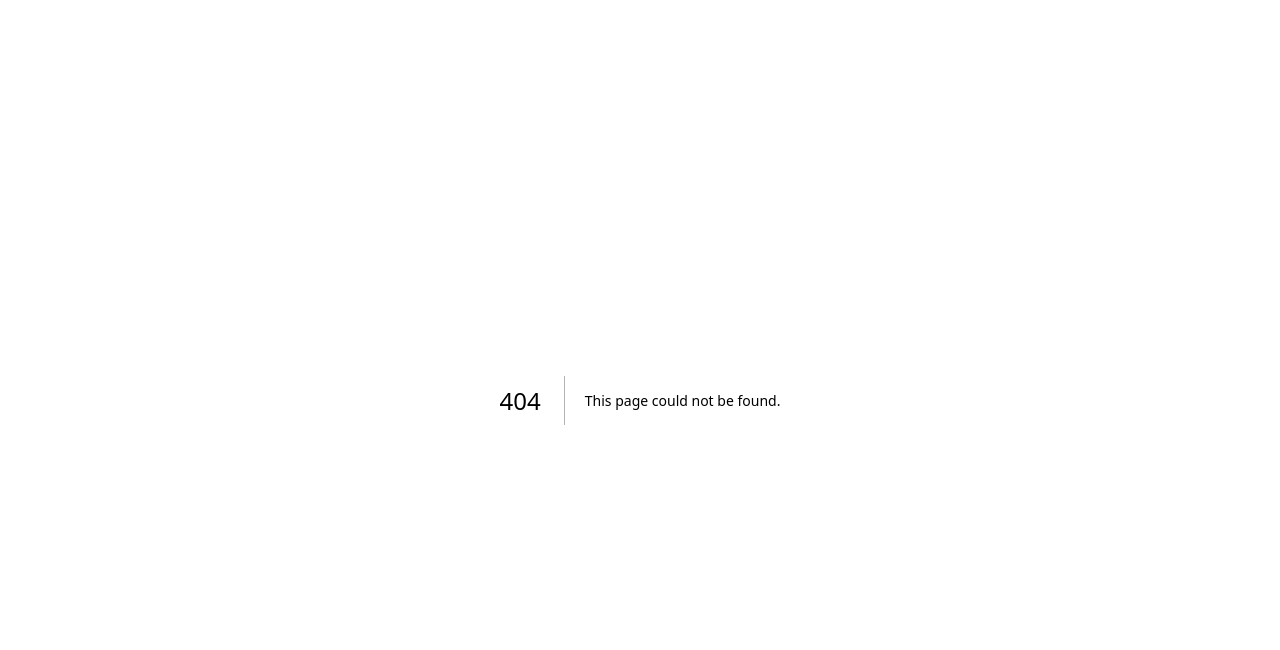
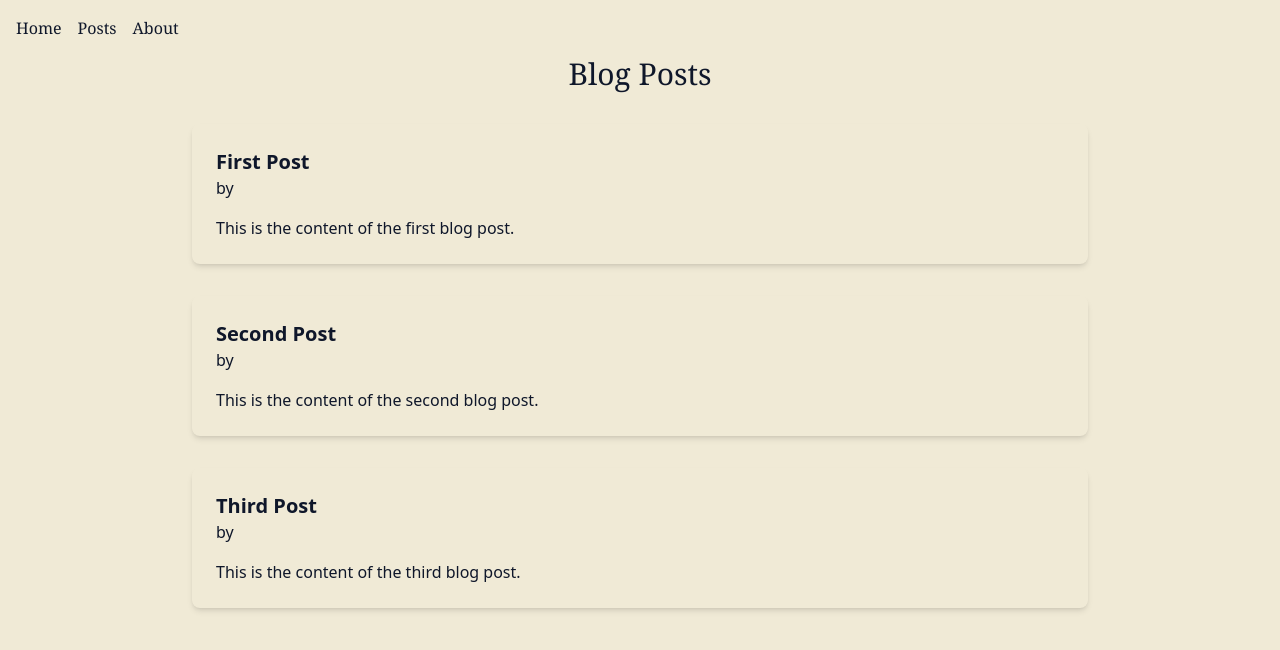
Before and after one commit to lannyducas/blog, a Next.js app: page /posts in a window 1280 px wide. Before the commit this address had no page. Shown: the top 650 px of the page. Built offline with nearby package versions, Linux system fonts and the light colour scheme.

Commit message:
added blogposts route and page, css changes to titles

```diff
--- a/src/app/about/page.tsx
+++ b/src/app/about/page.tsx
@@ -1,8 +1,7 @@
 import React from 'react';
 import Image from 'next/image';
-// import profilePic from '../../public/me.jpg';
 import Head from 'next/head';
-import Header from '../../components/Header'; // Import the Header component
+import Header from '@/components/Header'; // Import the Header component
 
 const About: React.FC = () => {
   return (
@@ -13,10 +12,10 @@ const About: React.FC = () => {
         <link rel="icon" href="/favicon.ico" />
       </Head>
 
-      <Header /> {/* Use the Header component */}
+      <Header />
 
-      <main className="flex-grow container mx-auto p-4 md:p-8">
-        <h1 className="text-4xl font-bold font-title text-center mb-4 text-primary-900">About Me</h1>
+      <main className="flex-grow">
+        <h1 className="text-primary-900 text-3xl text-center font-display">About Me</h1>
         <Image
           src="/me.jpg"
           alt="Picture of Danny"
--- a/src/app/page.tsx
+++ b/src/app/page.tsx
@@ -8,7 +8,7 @@ import BlogPost from '../components/BlogPost';
       <Header />
       <main className="flex-grow">
         <h1 className="text-primary-900 text-3xl text-center font-display">Welcome to Danny&#39;s blog!</h1>
-        <p className="text-primary-800 font-body">This is where my blog posts will be.</p>
+        <p className="text-primary-800 font-body text-center">This is where my blog posts will be.</p>
         <BlogPost
           title="Test Post"
           date="6/26/2024"
--- /dev/null
+++ b/src/app/posts/page.tsx
@@ -0,0 +1,31 @@
+import React from 'react';
+import Header from '@/components/Header';
+import BlogPostComponent from '@/components/BlogPost';
+
+interface BlogPost {
+
+    title: string;
+    date: string;
+    author: string;
+    content: string;
+}
+
+const BlogPosts: React.FC = () => {
+    const posts: BlogPost[] = [
+        { title: 'First Post', date: '', author: '', content: 'This is the content of the first blog post.' },
+        { title: 'Second Post', date: '', author: '', content: 'This is the content of the second blog post.' },
+        { title: 'Third Post', date: '', author: '', content: 'This is the content of the third blog post.' },
+    ];
+
+    return (
+        <div>
+            <Header />
+            <h1 className="text-primary-900 text-3xl text-center font-display">Blog Posts</h1>
+            {posts.map((post) => (
+               <BlogPostComponent title={post.title} date={post.date} author={post.author} content={post.content}/>
+            ))}
+        </div>
+    );
+};
+
+export default BlogPosts;
--- a/src/components/Header.tsx
+++ b/src/components/Header.tsx
@@ -13,6 +13,11 @@ const Header: React.FC = () => {
             </Link>
           </li>
           <li>
+            <Link href="/posts" className="hover:text-blue-300 font-display">
+            Posts
+            </Link>
+          </li>
+          <li>
             <Link href="/about" className="hover:text-blue-300 font-display">
             About
             </Link>
```
